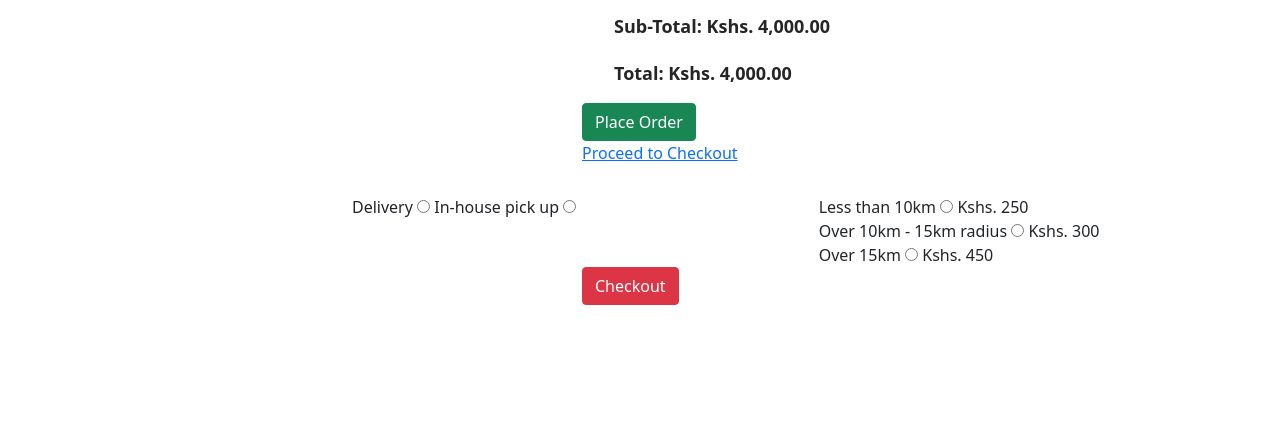
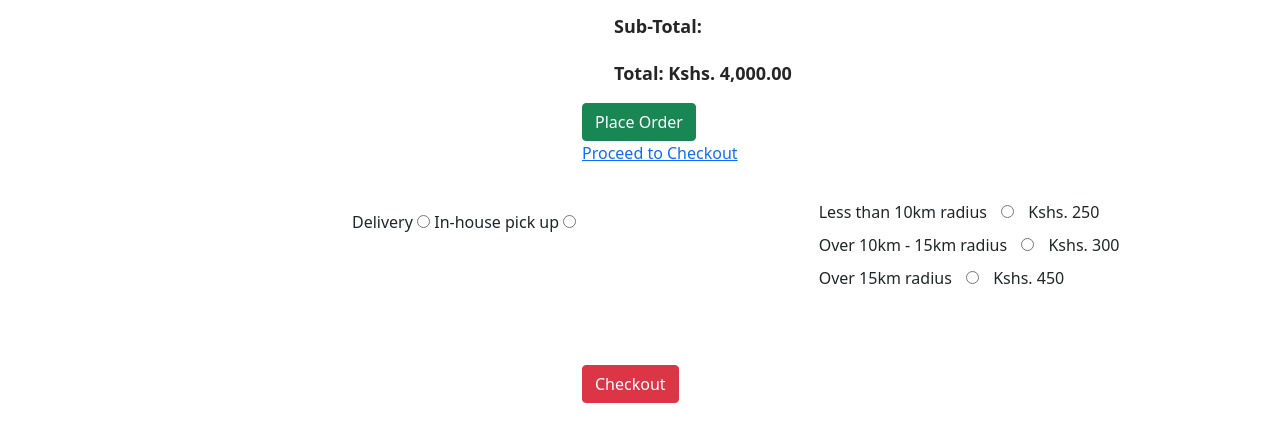
Before and after one commit to Alice-Githui/Zappi-Pizzas, a plain HTML site: page index.html in a window 1280 px wide. Shown: the part 1197-1630 px from the top of the page. Before the commit the page ends 1502 px from the top, so only its background shows below. Drawn offline with nearby package versions, Linux system fonts and the light colour scheme.

Commit message:
Style the delivery details section of the web page

```diff
--- a/CSS/style.css
+++ b/CSS/style.css
@@ -108,6 +108,8 @@ table{
 
 #checkout{
     margin-left: 500px;
+    margin-top: 20px;
+    margin-bottom: 30px;
 }
 .deliverycosts{
     display:none;
@@ -118,3 +120,26 @@ table{
 #pizzachoiceoptions{
     display: none;
 }
+
+#deliverydetails{
+    /*border: 1px solid black; */
+    height: 150px;
+}
+
+.deliveryoptions{
+    margin-top: 15px;
+}
+.checkdeliverylocation{
+    margin-top: 10px;
+    padding-left: 15px;
+}
+
+#deliverydetails button{
+    margin-left: 300px;
+    margin-top: 15px;
+}
+
+.deliveryprices input{
+    margin: 10px;
+    padding:10px;
+}
--- a/index.html
+++ b/index.html
@@ -204,7 +204,7 @@
         </div>  -->
         <div class="getsubtotal">
             <ul>
-                <li>Sub-Total:<span> Kshs. 4,000.00</span></li>
+                <li>Sub-Total:<span id ="getfirstsubtotal"> </span></li>
             </ul>
 
         </div>
@@ -319,13 +319,13 @@
                 <div class="col-md-4">
                     <div class ="deliveryprices">
                         <form>
-                            <label for ="firstdistance">Less than 10km</label>
+                            <label for ="firstdistance">Less than 10km radius</label>
                             <input type="radio" id= "firstdistance" value="firstdistance" name ="distance" required>
                             <span id ="deliverycosts1">Kshs. 250</span>
                             <label for ="seconddistance">Over 10km - 15km radius</label>
                             <input type="radio" id= "seconddistance" value="seconddistance" name="distance" required>
                             <span id = "deliverycosts2">Kshs. 300</span>
-                            <label for ="thirddistance">Over 15km</label>
+                            <label for ="thirddistance">Over 15km radius</label>
                             <input type="radio" id= "thirddistance" value="thirddistance" name="distance" required>
                             <span id = "deliverycosts3">Kshs. 450</span>
                         </form>
```
Also changed, not shown: JS/script.js (+7 -0 lines).
